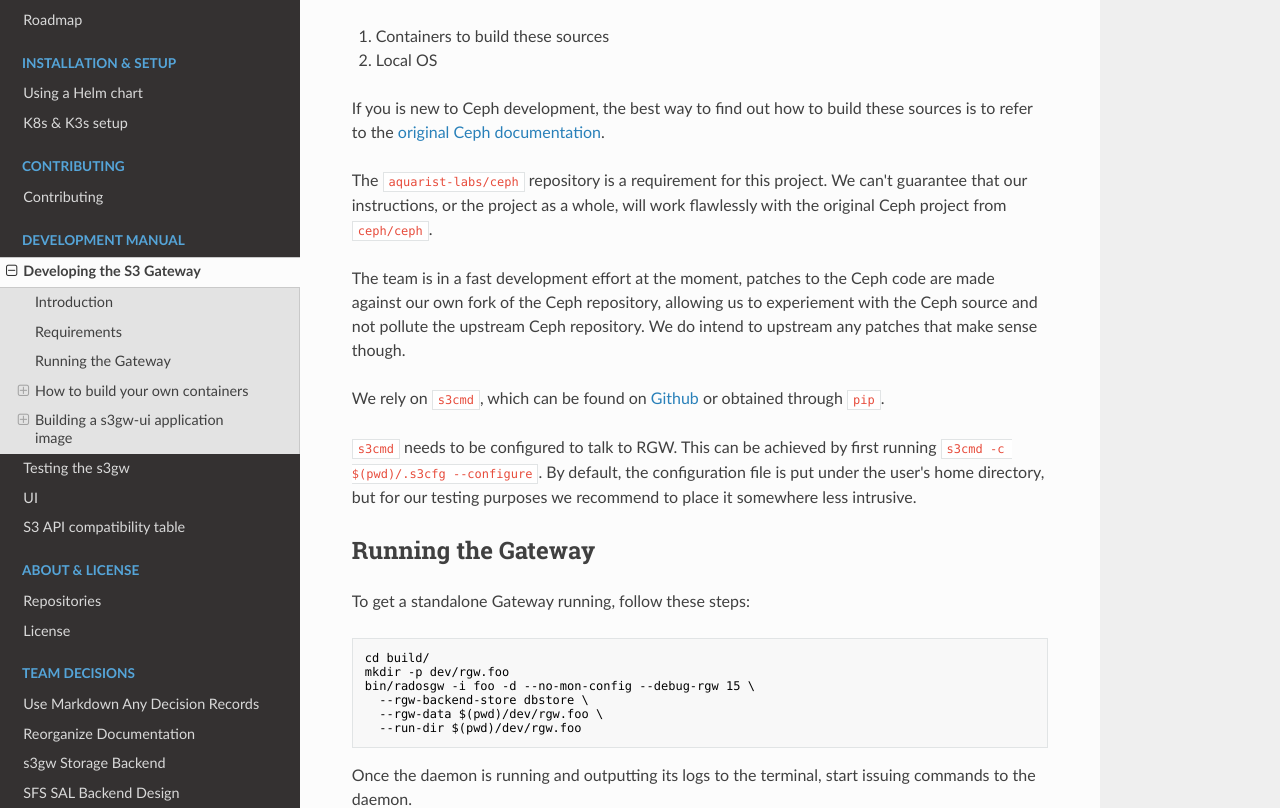
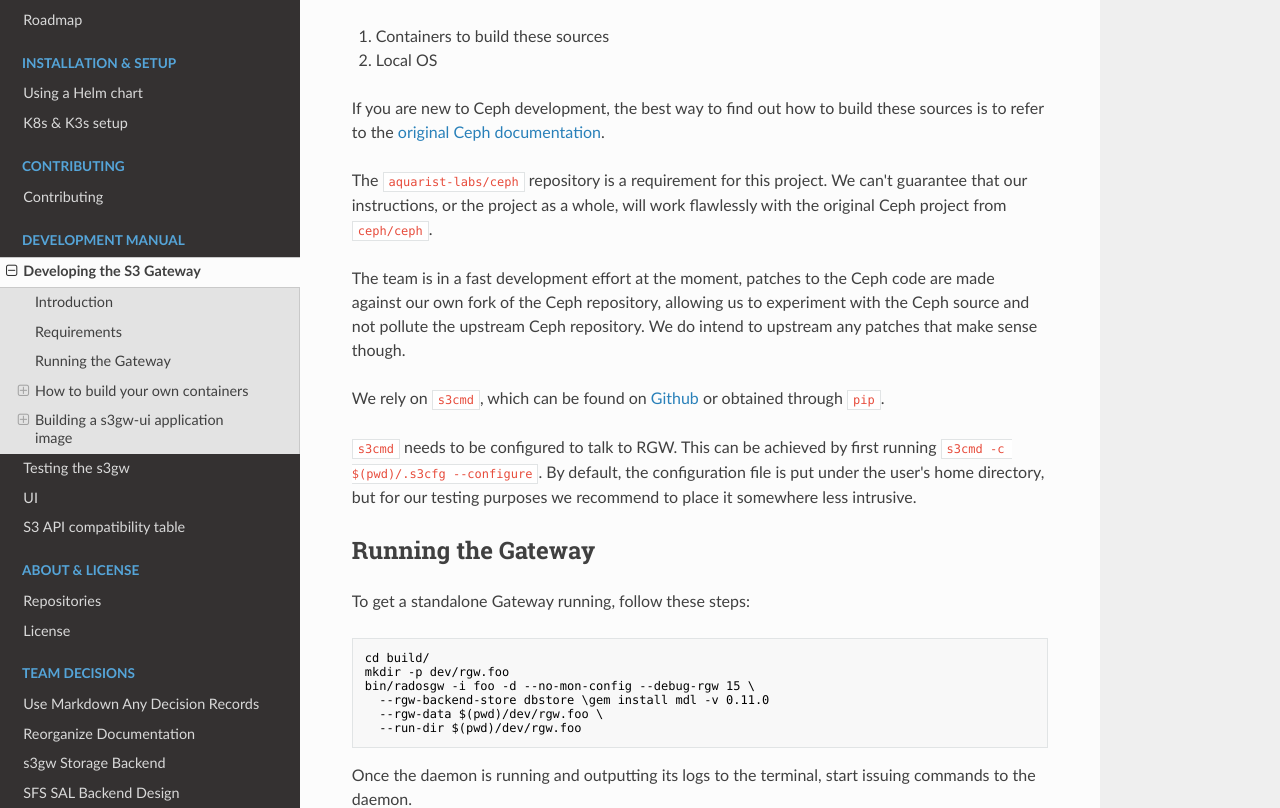
Before and after one commit to s3gw-tech/s3gw, an MkDocs documentation site: the page built from docs/developing.md, in a window 1280 px wide and 1400 px high, scrolled down 474 px. Shown: the part 159-967 px from the top of the window. Built offline with MkDocs 1.6.1, drawn with Linux system fonts in a browser that asks for light colours; nearby versions of some CDN libraries.

````diff
--- a/docs/developing.md
+++ b/docs/developing.md
@@ -25,7 +25,7 @@ there are two key options available:
 1. Containers to build these sources
 2. Local OS
 
-If you is new to Ceph development, the best way to find out how to build these
+If you are new to Ceph development, the best way to find out how to build these
 sources is to refer to the [original Ceph documentation][3].
 
 The `aquarist-labs/ceph` repository  is a requirement for this project.
@@ -34,7 +34,7 @@ will work flawlessly with the original Ceph project from `ceph/ceph`.
 
 The team is in a fast development effort at the moment, patches to the
 Ceph code are made against our own fork of the Ceph repository, allowing
-us to experiement with the Ceph source and not pollute the upstream Ceph
+us to experiment with the Ceph source and not pollute the upstream Ceph
 repository. We do intend to upstream any patches that make sense though.
 
 We rely on `s3cmd`, which can be found on [Github][4] or obtained through `pip`.
@@ -44,7 +44,6 @@ first running `s3cmd -c $(pwd)/.s3cfg --configure`. By default, the
 configuration file is put under the user's home directory, but for our
 testing purposes we recommend to place it somewhere less intrusive.
 
-
 ## Running the Gateway
 
 To get a standalone Gateway running, follow these steps:
@@ -53,7 +52,7 @@ To get a standalone Gateway running, follow these steps:
 cd build/
 mkdir -p dev/rgw.foo
 bin/radosgw -i foo -d --no-mon-config --debug-rgw 15 \
-  --rgw-backend-store dbstore \
+  --rgw-backend-store dbstore \gem install mdl -v 0.11.0
   --rgw-data $(pwd)/dev/rgw.foo \
   --run-dir $(pwd)/dev/rgw.foo
 ```
````
Also changed, not shown: docs/helm-charts.md (+1 -1 lines).
